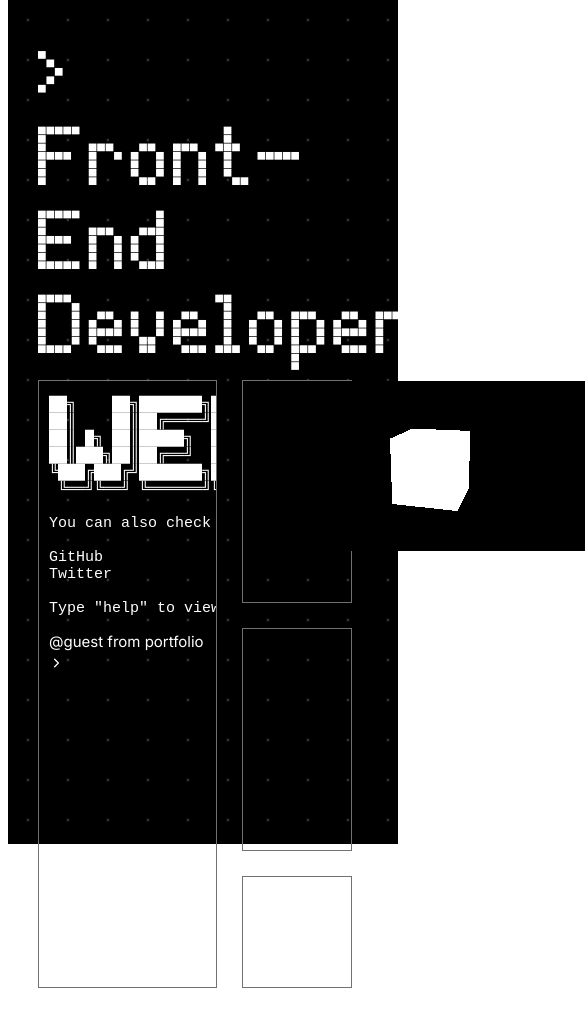
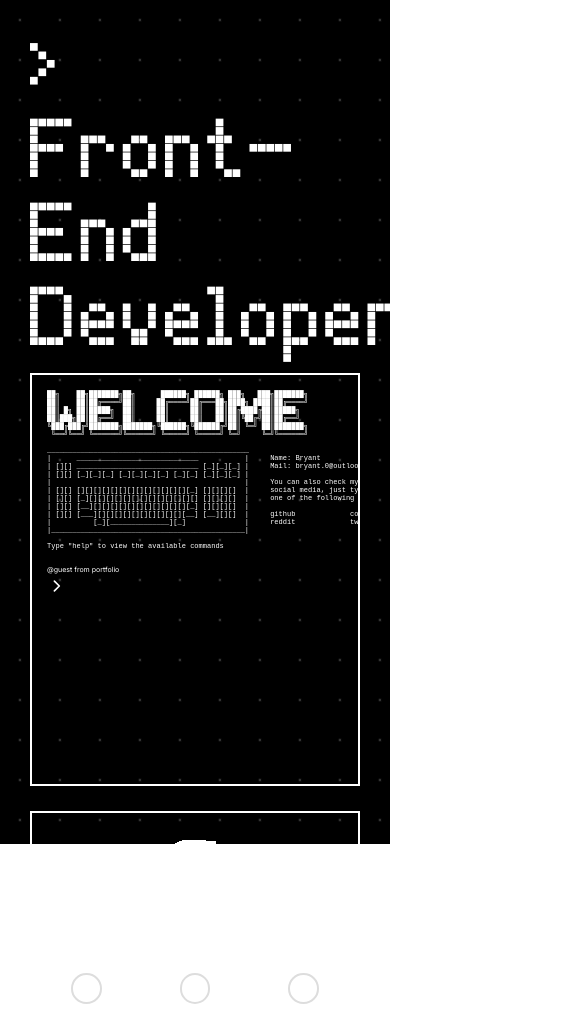
Before and after one commit to AB10110F/Portfolio-TUI, a Next.js app: page / in a window 390 px wide. Shown: the top 1036 px of the page, 585 px wide, since content can reach past the window. Built offline with nearby package versions, Linux system fonts and the light colour scheme.

Commit message:
responsive-canvas

```diff
--- a/src/app/page.tsx
+++ b/src/app/page.tsx
@@ -1,11 +1,10 @@
-import Image from 'next/image'
-import styles from './page.module.css'
-import { Metadata } from 'next'
-import  Terminal  from '@/components/Terminal'
-import Typewriter from '@/components/Typewriter'
-import Model from '@/components/Model'
-import localFont from 'next/font/local'
-import { ChevronRight, X, Minus, Square } from 'lucide-react';
+"use client";
+import styles from '../css/page.module.css';
+import  Terminal  from '@/components/Terminal';
+import Typewriter from '@/components/Typewriter';
+import Model from '@/components/Model';
+import Controls from '@/components/Controls'
+import localFont from 'next/font/local';
 
 const dotFont = localFont({ src: './e-dot-digital-7.ttf' })
 
@@ -20,7 +19,9 @@ export default function Home() {
                     <Model/>
                 </article>
                 <article className={styles.bars}></article>
-                <article className={styles.controls}>hi</article>
+                <article className={styles.controls}>
+                    <Controls/>
+                </article>
             </section>
       </div>
     </main>
--- /dev/null
+++ b/src/components/Controls.tsx
@@ -0,0 +1,18 @@
+import React, {useState, useEffect, useRef} from 'react';
+import localFont from 'next/font/local';
+import styles from '../css/controls.module.css';
+
+const dotFont = localFont({ src: '../app/e-dot-digital-7.ttf' })
+
+const Controls = () => {
+
+    return (
+      <section className={styles.container}>
+          <input className={styles.checkbox} type="checkbox" />
+          <input className={styles.checkbox} type="checkbox" />
+          <input className={styles.checkbox} type="checkbox" />
+      </section>
+    )
+};
+
+export default Controls;
--- a/src/components/Dots.tsx
+++ b/src/components/Dots.tsx
@@ -1,7 +1,7 @@
-"use client"
+"use client";
 import React, { useEffect, useRef } from 'react';
 import p5 from 'p5';
-import styles from '../css/dots.module.css'
+import styles from '../css/dots.module.css';
 
 const Dots = () => {
   const sketchRef = useRef<HTMLDivElement>(null!);
--- a/src/components/Terminal.tsx
+++ b/src/components/Terminal.tsx
@@ -1,9 +1,7 @@
-"use client"
 import React from 'react';
 import { useState, useRef, useEffect } from 'react';
 import styles from '../css/terminal.module.css'
 import { ChevronRight } from 'lucide-react';
-
 
 const Terminal = () => {
 
@@ -15,10 +13,17 @@ const Terminal = () => {
         "╚███╔███╔╝███████╗███████╗╚██████╗╚██████╔╝██║ ╚═╝ ██║███████╗ ",
         " ╚══╝╚══╝ ╚══════╝╚══════╝ ╚═════╝ ╚═════╝ ╚═╝     ╚═╝╚══════╝",
         "",
-        "You can also check my social media:",
-        "",
-        "GitHub                   CodePen",
-        "Twitter                  Reddit",
+        "________________________________________________",
+        "|      _____________________________           |     Name: Bryant",
+        "| [][] _____________________________ [_][_][_] |     Mail: bryant.0@outlook.com",
+        "| [][] [_][_][_] [_][_][_][_] [_][_] [_][_][_] |     ",
+        "|                                              |     You can also check my",
+        "| [][] [][][][][][][][][][][][][][_] [][][][]  |     social media, just type",
+        "| [][] [_][][][][][][][][][][][][][] [][][][]  |     one of the following options:",
+        "| [][] [__][][][][][][][][][][][][_] [][][][]  |     ",
+        "| [][] [___][][][][][][][][][][][__] [__][][]  |     github             codepen",
+        "|          [_][______________][_]              |     reddit             twitter",
+        "|______________________________________________|",
         "",
         "Type \"help\" to view the available commands"
     ]
@@ -28,7 +33,12 @@ const Terminal = () => {
         "banner          Displays the initial greeting",
         "help            As you can see it shows a list of commands",
         "skills          Displays the technologies I'm able to use",
+        "projects        List of my projects",
         "info            Shows all the information of the project",
+        "github          Opens github in a new tab",
+        "codepen         Opens codpen in a new tab",
+        "reddit          Opens reddit in a new tab",
+        "twitter         Opens twitter in a new tab",
         "cls             Clears the content of the terminal",
     ]
 
@@ -37,20 +47,29 @@ const Terminal = () => {
         "",
         "TS     [█████████████▁▁▁▁▁▁▁▁▁▁]         PHP    [██████████████▁▁▁▁▁▁▁▁▁]",
         "",
+        "Angular[█████████__▁▁▁▁▁▁▁▁▁▁▁▁]         Go     [█████████████____▁▁▁▁▁▁]",
+        "",
         "React  [███████████▁▁▁▁▁▁▁▁▁▁▁▁]         Git    [██████████████████▁▁▁▁▁▁]",
+    ]
 
+    const projects = [
+        " _ __  _ __    ___  _________   ,___ ________,",
+        "( /  )( /  )  /  ()( /(  /     /   /(  /  (   ",
+        " /--'  /--<  /   /  /   /--   /       /    `. ",
+        "/     /   \\_(___/ _/_ (/____/(___/  _/   (___)",
+        "                 //                           ",
+        "                (/                            ",
+        "",
+        "Still working on them, most of them are private, sorry :(",
     ]
 
     const info = [
-        "888b    | 888~~  Y88b    / ~~~888~~~",
-        "|Y88b   | 888___  Y88b  /     888   ",
-        "| Y88b  | 888      Y88b/      888   ",
-        "|  Y88b | 888      /Y88b      888   ",
+        "888b    | 888~~  Y88b    / ~~~888~~~      This project was built with Next.js 13",
+        "|Y88b   | 888___  Y88b  /     888         The icons I used are the lucide-icons",
+        "| Y88b  | 888      Y88b/      888         Dots grid background was made with p5.js",
+        "|  Y88b | 888      /Y88b      888         3D model was handled with three.js",
         "|   Y88b| 888     /  Y88b     888   ",
         "|    Y888 888___ /    Y88b    888   ",
-        "",
-        "This project was built with Next.js 13",
-        "The icons I used are the lucide-icons"
     ]
 
     const preRef = useRef<HTMLDivElement>(null);
@@ -91,8 +110,27 @@ const Terminal = () => {
                                         case "skills":
                                             newOutput += skills.join('\n')
                                             break;
+                                        case "projects":
+                                            newOutput += projects.join('\n')
+                                            break;
                                         case "info":
                                             newOutput += info.join('\n')
+                                            break;
+                                        case "github":
+                                            newOutput += "github"
+                                            window.open("https://github.com/AB10110F", '_blank');
+                                            break;
+                                        case "codepen":
+                                            newOutput += "codepen"
+                                            window.open("https://codepen.com/AB10110F", '_blank');
+                                            break;
+                                        case "reddit":
+                                            newOutput += "reddit"
+                                            window.open("https://github.com/AB10110F", '_blank');
+                                            break;
+                                        case "twitter":
+                                            newOutput += "twitter"
+                                            window.open("https://github.com/AB10110F", '_blank');
                                             break;
                                         case "cls":
                                             newOutput = ""
--- a/src/components/Typewriter.tsx
+++ b/src/components/Typewriter.tsx
@@ -1,6 +1,5 @@
-"use client"
 import React, {useState, useEffect, useRef} from 'react';
-import localFont from 'next/font/local'
+import localFont from 'next/font/local';
 
 const dotFont = localFont({ src: '../app/e-dot-digital-7.ttf' })
 
--- /dev/null
+++ b/src/css/controls.module.css
@@ -0,0 +1,30 @@
+.container
+{
+    display: flex;
+    flex-direction: row;
+    justify-content: space-around;
+    align-items: center;
+    height: 100%;
+}
+
+.checkbox
+{
+    width: 2.3em;
+    height: 2.3em;
+    background-color: none;
+    border-radius: 50%;
+    vertical-align: middle;
+    border: 2px solid #ddd;
+    appearance: none;
+    -webkit-appearance: none;
+    outline: none;
+    cursor: pointer;
+}
+
+.checkbox:checked {
+    background-color: white;
+    box-shadow:
+    0 0 60px 20px #fff,  /* inner white */
+    0 0 100px 25px #f0f, /* middle magenta */
+    0 0 140px 30px #0ff; /* outer cyan */
+}
--- a/src/css/globals.css
+++ b/src/css/globals.css
@@ -1,43 +1,8 @@
 :root {
-  --max-width: 1100px;
-  --border-radius: 12px;
   --font-mono: ui-monospace, Menlo, Monaco, 'Cascadia Mono', 'Segoe UI Mono',
     'Roboto Mono', 'Oxygen Mono', 'Ubuntu Monospace', 'Source Code Pro',
     'Fira Mono', 'Droid Sans Mono', 'Courier New', monospace;
 
-  --foreground-rgb: 0, 0, 0;
-  --background-start-rgb: 214, 219, 220;
-  --background-end-rgb: 255, 255, 255;
-
-  --primary-glow: conic-gradient(
-    from 180deg at 50% 50%,
-    #16abff33 0deg,
-    #0885ff33 55deg,
-    #54d6ff33 120deg,
-    #0071ff33 160deg,
-    transparent 360deg
-  );
-  --secondary-glow: radial-gradient(
-    rgba(255, 255, 255, 1),
-    rgba(255, 255, 255, 0)
-  );
-
-  --tile-start-rgb: 239, 245, 249;
-  --tile-end-rgb: 228, 232, 233;
-  --tile-border: conic-gradient(
-    #00000080,
-    #00000040,
-    #00000030,
-    #00000020,
-    #00000010,
-    #00000010,
-    #00000080
-  );
-
-  --callout-rgb: 238, 240, 241;
-  --callout-border-rgb: 172, 175, 176;
-  --card-rgb: 180, 185, 188;
-  --card-border-rgb: 131, 134, 135;
 }
 
 @media (prefers-color-scheme: dark) {
@@ -53,23 +18,6 @@
       rgba(1, 65, 255, 0),
       rgba(1, 65, 255, 0.3)
     );
-
-    --tile-start-rgb: 2, 13, 46;
-    --tile-end-rgb: 2, 5, 19;
-    --tile-border: conic-gradient(
-      #ffffff80,
-      #ffffff40,
-      #ffffff30,
-      #ffffff20,
-      #ffffff10,
-      #ffffff10,
-      #ffffff80
-    );
-
-    --callout-rgb: 20, 20, 20;
-    --callout-border-rgb: 108, 108, 108;
-    --card-rgb: 100, 100, 100;
-    --card-border-rgb: 200, 200, 200;
   }
 }
 
@@ -77,25 +25,16 @@
   box-sizing: border-box;
   padding: 0;
   margin: 0;
+  border: 0;
 }
+
+::-webkit-scrollbar{height: 10px; width: 10px;}
+::-webkit-scrollbar-thumb{background:#878787; border-radius: 50px;}
 
 html,
 body {
   max-width: 100vw;
   overflow-x: hidden;
-
-  border: 0; /* TODO */
-
-}
-
-body {
-  color: rgb(var(--foreground-rgb));
-  background: linear-gradient(
-      to bottom,
-      transparent,
-      rgb(var(--background-end-rgb))
-    )
-    rgb(var(--background-start-rgb));
 }
 
 a {
--- a/src/app/page.module.css
+++ b/src/css/page.module.css
@@ -12,7 +12,7 @@
   display: flex;
   flex-direction: row;
   width: 100%;
-  height: 72vh;
+  height: 75vh;
   gap: 25px;
 }
 
@@ -26,20 +26,56 @@
 
 .canvas
 {
-  border: 1px solid rgb(113, 113, 113);
+  border: 2px solid rgb(255, 255, 255);
   height: 40%;
+  animation: right 1s ease;
 }
 
 .bars
 {
-  border: 1px solid rgb(113, 113, 113);
+  border: 2px solid rgb(255, 255, 255);
   height: 40%;
+  animation: right 1.5s ease;
+  background: repeating-linear-gradient(90deg, #ffffff 0, #ffffff 5%, transparent 0, transparent 50%), repeating-linear-gradient(180deg, #ffffff 0, #ffffff 5%, transparent 0, transparent 50%);
+        background-size: 3em 3em;
+        background-color: #00000000;
+        opacity: 1;
 }
 
 .controls
 {
-  border: 1px solid rgb(113, 113, 113);
+  border: 2px solid rgb(255, 255, 255);
   height: 20%;
+  animation: right 2s ease;
+}
+
+@keyframes right
+{
+  0%{
+      transform: translateX(500px);
+      opacity: 0%;
+      filter: blur(5px);
+  }
+  75%{
+      transform: translateX(-10px);
+  }
+  100%{
+      transform: translateX(0);
+      opacity: 100%;
+  }
+}
+
+@media only screen and (max-width: 760px)
+{
+    .grid
+    {
+        flex-direction: column;
+    }
+    .column
+    {
+        width: 100%;
+        height: 1200px;
+    }
 }
 /* .projects
 {
--- a/src/css/terminal.module.css
+++ b/src/css/terminal.module.css
@@ -1,20 +1,20 @@
 .terminal
 {
     animation: bottom 1s ease;
-    box-sizing: border-box;
     width: 65%;
     overflow-Y:auto;
     overflow-X:hidden;
     color: white;
-    font-size: 15px;
-    border: 1px solid rgb(113, 113, 113);
+    font-size: 2.5vh;
+    border: 2px solid rgb(255, 255, 255);
 }
 
-@keyframes bottom{
+@keyframes bottom
+{
     0%{
         transform: translateY(500px);
         opacity: 0%;
-        filter: blur(5px);
+        filter: blur(2px);
     }
     75%{
         transform: translateY(-10px);
@@ -23,14 +23,14 @@
         transform: translateY(0);
         opacity: 100%;
     }
-  }
+}
 
 .terminal::-webkit-scrollbar{height: 10px; width: 8px;}
 .terminal::-webkit-scrollbar-thumb{background:#878787; border-radius: 50px;}
 
 .history
 {
-    padding: 0 10px;
+    padding: 15px;
     /* white-space: pre-wrap;
     word-wrap: break-word; */
     width: 100%;
@@ -39,7 +39,7 @@
 
 .prompt
 {
-    padding: 0 10px;
+    padding: 0 15px 15px 15px;
 }
 
 .promptDown
@@ -48,15 +48,36 @@
     flex-direction: row;
 }
 
-.prompt svg{width: 15px;}
+.prompt svg{width: 2.5vh;}
 
 .prompt input
 {
     border: none;
     outline: none;
-    width: 80%;
+    width: 100%;
     background-color: transparent;
     color: white;
     /* margin-top: 10px */;
-    font-size: 15px;
+    font-size: 2.5vh;
 }
+
+@media only screen and (max-width: 1250px)
+{
+    .terminal
+    {
+        font-size: 1.8vw;
+    }
+    .prompt input
+    {
+        font-size: 1.8vw;
+    }
+}
+
+@media only screen and (max-width: 760px)
+{
+    .terminal
+    {
+        height: 400%;
+        width: 100%;
+    }
+}
```
Also changed, not shown: src/app/layout.tsx (+5 -4 lines), src/components/Model.tsx (+19 -19 lines).
